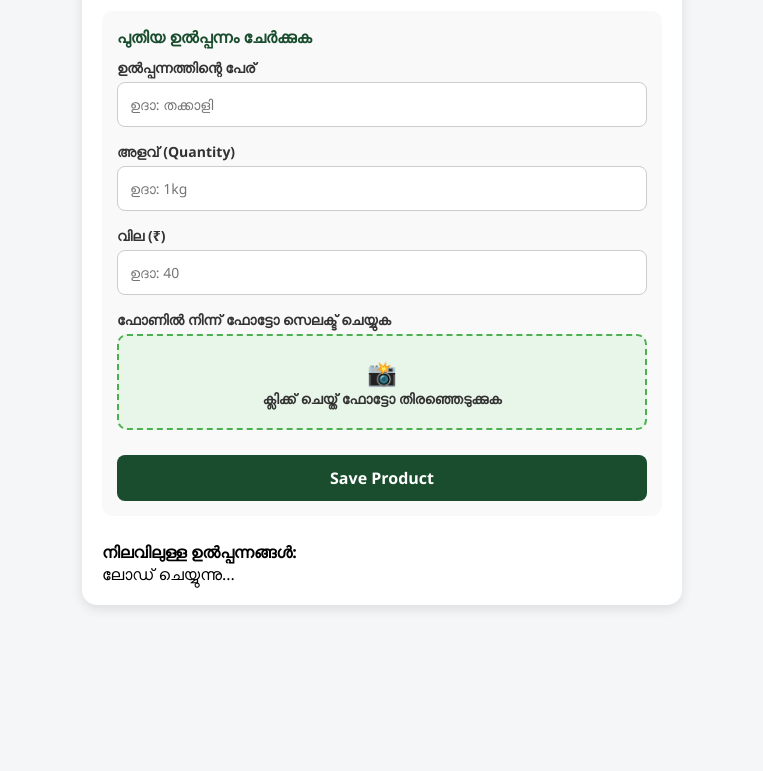
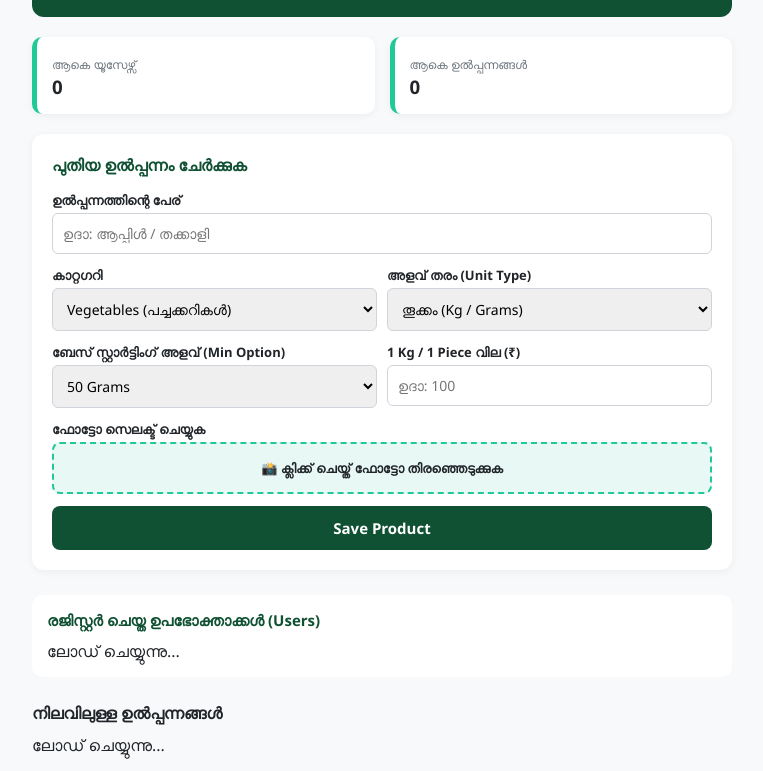
Before and after one commit to nsivegetables-coder/123, a plain HTML site: page admin.html in a window 1280 px wide. Shown: the part 88-859 px from the top of the page, without its empty margins (258-1021 px from the left). Before the commit the page ends 800 px from the top, so only its background shows below. Drawn offline with Linux system fonts and the light colour scheme; no server answers.

Commit message:
Update admin.html

```diff
--- a/admin.html
+++ b/admin.html
@@ -3,76 +3,118 @@
 <head>
     <meta charset="UTF-8">
     <meta name="viewport" content="width=device-width, initial-scale=1.0">
-    <title>FRESH PICK - Admin Panel</title>
+    <title>FRESH PICK - Admin Dashboard</title>
     <style>
         :root {
-            --primary: #1a4d2e;
-            --accent: #4caf50;
-            --bg: #f4f6f8;
+            --primary: #0f5132;
+            --accent: #20c997;
+            --bg: #f8f9fa;
+            --dark: #212529;
         }
-        * { box-sizing: border-box; font-family: 'Segoe UI', Tahoma, Geneva, Verdana, sans-serif; margin: 0; padding: 0; }
-        body { background-color: var(--bg); padding: 20px; }
-        .container { max-width: 600px; margin: 0 auto; background: white; padding: 20px; border-radius: 15px; box-shadow: 0 4px 12px rgba(0,0,0,0.1); }
-        h2 { color: var(--primary); margin-bottom: 20px; text-align: center; font-size: 20px; border-bottom: 2px solid #eee; padding-bottom: 10px; }
-        .form-group { margin-bottom: 15px; }
-        label { display: block; margin-bottom: 5px; font-weight: 600; font-size: 14px; color: #333; }
-        input { width: 100%; padding: 12px; border: 1px solid #ccc; border-radius: 8px; font-size: 14px; outline: none; }
+        * { box-sizing: border-box; font-family: 'Poppins', 'Segoe UI', sans-serif; margin: 0; padding: 0; }
+        body { background-color: var(--bg); padding: 15px; color: var(--dark); }
+        .container { max-width: 700px; margin: 0 auto; }
+        .header { background: var(--primary); color: white; padding: 20px; border-radius: 12px; margin-bottom: 20px; text-align: center; }
+        .stats-grid { display: grid; grid-template-columns: 1fr 1fr; gap: 15px; margin-bottom: 20px; }
+        .stat-card { background: white; padding: 15px; border-radius: 10px; border-left: 5px solid var(--accent); box-shadow: 0 2px 8px rgba(0,0,0,0.05); }
+        .form-section { background: white; padding: 20px; border-radius: 12px; box-shadow: 0 2px 8px rgba(0,0,0,0.05); margin-bottom: 25px; }
+        .form-group { margin-bottom: 12px; }
+        label { display: block; font-weight: 600; font-size: 13px; margin-bottom: 4px; }
+        input, select { width: 100%; padding: 10px; border: 1px solid #ced4da; border-radius: 6px; font-size: 14px; outline: none; }
+        .row { display: flex; gap: 10px; }
+        .row > div { flex: 1; }
 
         .file-upload-box {
-            border: 2px dashed var(--accent);
-            padding: 20px;
-            text-align: center;
-            border-radius: 10px;
-            background: #e8f5e9;
-            cursor: pointer;
-            display: block;
+            border: 2px dashed var(--accent); padding: 15px; text-align: center; border-radius: 8px; background: #e8f8f5; cursor: pointer; display: block;
         }
         .file-upload-box input[type="file"] { display: none; }
-        .preview-img { width: 100px; height: 100px; object-fit: cover; border-radius: 10px; margin-top: 15px; border: 2px solid var(--accent); display: none; }
+        .preview-img { width: 80px; height: 80px; object-fit: cover; border-radius: 8px; margin-top: 10px; display: none; }
 
-        button { background: var(--primary); color: white; border: none; padding: 12px; border-radius: 8px; width: 100%; font-size: 16px; font-weight: bold; cursor: pointer; margin-top: 10px; }
-        button:hover { background: #133a22; }
-        button:disabled { background: #888; cursor: not-allowed; }
+        button { background: var(--primary); color: white; border: none; padding: 12px; border-radius: 8px; width: 100%; font-size: 15px; font-weight: bold; cursor: pointer; }
+        button:hover { opacity: 0.9; }
 
-        .card { background: #fff; border: 1px solid #e0e0e0; padding: 12px; border-radius: 10px; margin-top: 10px; display: flex; align-items: center; justify-content: space-between; }
-        .card-img { width: 50px; height: 50px; border-radius: 8px; object-fit: cover; margin-right: 12px; background: #eee; }
-        .card-info { font-size: 14px; flex-grow: 1; }
-        .price-tag { color: var(--accent); font-weight: bold; }
-        .delete-btn { background: #ff5252; width: auto; padding: 6px 12px; font-size: 12px; margin-top: 0; }
+        .product-card { background: white; padding: 12px; border-radius: 10px; margin-top: 10px; display: flex; align-items: center; justify-content: space-between; box-shadow: 0 2px 5px rgba(0,0,0,0.05); }
+        .product-img { width: 50px; height: 50px; border-radius: 6px; object-fit: cover; margin-right: 12px; }
+        .delete-btn { background: #dc3545; width: auto; padding: 5px 10px; font-size: 12px; }
+
+        .user-list { background: white; padding: 15px; border-radius: 10px; margin-top: 20px; }
+        .user-item { padding: 8px 0; border-bottom: 1px solid #eee; display: flex; justify-content: space-between; font-size: 14px; }
     </style>
 
-    <!-- Firebase SDKs -->
     <script src="https://www.gstatic.com/firebasejs/10.8.0/firebase-app-compat.js"></script>
     <script src="https://www.gstatic.com/firebasejs/10.8.0/firebase-firestore-compat.js"></script>
 </head>
 <body>
 
 <div class="container">
-    <h2>FRESH PICK - അഡ്മിൻ പാനൽ 🛠️</h2>
+    <div class="header">
+        <h2>FRESH PICK - Advanced Admin</h2>
+        <p style="font-size: 12px; opacity: 0.8;">മൾട്ടി കാറ്റഗറി & യൂസർ മാനേജ്‌മെന്റ്</p>
+    </div>
 
-    <div style="background: #f9f9f9; padding: 15px; border-radius: 10px; margin-bottom: 25px;">
-        <h3 style="font-size: 16px; margin-bottom: 10px; color: var(--primary);">പുതിയ ഉൽപ്പന്നം ചേർക്കുക</h3>
+    <!-- Stats -->
+    <div class="stats-grid">
+        <div class="stat-card">
+            <span style="font-size: 12px; color: #6c757d;">ആകെ യൂസേഴ്സ്</span>
+            <h3 id="totalUsers">0</h3>
+        </div>
+        <div class="stat-card">
+            <span style="font-size: 12px; color: #6c757d;">ആകെ ഉൽപ്പന്നങ്ങൾ</span>
+            <h3 id="totalProducts">0</h3>
+        </div>
+    </div>
+
+    <!-- Product Form -->
+    <div class="form-section">
+        <h3 style="margin-bottom: 15px; color: var(--primary); font-size: 16px;">പുതിയ ഉൽപ്പന്നം ചേർക്കുക</h3>
 
         <div class="form-group">
             <label>ഉൽപ്പന്നത്തിന്റെ പേര്</label>
-            <input type="text" id="pName" placeholder="ഉദാ: തക്കാളി">
+            <input type="text" id="pName" placeholder="ഉദാ: ആപ്പിൾ / തക്കാളി">
+        </div>
+
+        <div class="row">
+            <div class="form-group">
+                <label>കാറ്റഗറി</label>
+                <select id="pCategory">
+                    <option value="vegetables">Vegetables (പച്ചക്കറികൾ)</option>
+                    <option value="fruits">Fruits (പഴങ്ങൾ)</option>
+                    <option value="grocery">Grocery (ഗ്രോസറി)</option>
+                    <option value="beverages">Beverages (പാനീയങ്ങൾ)</option>
+                    <option value="offers">Today Special Offers 🏷️</option>
+                </select>
+            </div>
+            <div class="form-group">
+                <label>അളവ് തരം (Unit Type)</label>
+                <select id="pUnitType">
+                    <option value="weight">തൂക്കം (Kg / Grams)</option>
+                    <option value="piece">എണ്ണം (Pieces / Packet)</option>
+                </select>
+            </div>
+        </div>
+
+        <div class="row">
+            <div class="form-group">
+                <label>ബേസ് സ്റ്റാർട്ടിംഗ് അളവ് (Min Option)</label>
+                <select id="pMinUnit">
+                    <option value="50g">50 Grams</option>
+                    <option value="100g">100 Grams</option>
+                    <option value="250g">250 Grams</option>
+                    <option value="500g">500 Grams</option>
+                    <option value="1kg">1 Kg</option>
+                    <option value="1pc">1 Piece / Packet</option>
+                </select>
+            </div>
+            <div class="form-group">
+                <label>1 Kg / 1 Piece വില (₹)</label>
+                <input type="number" id="pPrice" placeholder="ഉദാ: 100">
+            </div>
         </div>
 
         <div class="form-group">
-            <label>അളവ് (Quantity)</label>
-            <input type="text" id="pQty" placeholder="ഉദാ: 1kg">
-        </div>
-
-        <div class="form-group">
-            <label>വില (₹)</label>
-            <input type="number" id="pPrice" placeholder="ഉദാ: 40">
-        </div>
-
-        <div class="form-group">
-            <label>ഫോണിൽ നിന്ന് ഫോട്ടോ സെലക്ട് ചെയ്യുക</label>
+            <label>ഫോട്ടോ സെലക്ട് ചെയ്യുക</label>
             <label class="file-upload-box">
-                <div style="font-size: 24px;">📸</div>
-                <span id="uploadText">ക്ലിക്ക് ചെയ്ത് ഫോട്ടോ തിരഞ്ഞെടുക്കുക</span>
+                <span>📸 ക്ലിക്ക് ചെയ്ത് ഫോട്ടോ തിരഞ്ഞെടുക്കുക</span>
                 <input type="file" id="pImgFile" accept="image/*" onchange="previewAndCompress(event)">
             </label>
             <center><img id="imgPreview" class="preview-img"></center>
@@ -81,7 +123,14 @@
         <button id="saveBtn" onclick="addProduct()">Save Product</button>
     </div>
 
-    <h3 style="font-size: 16px; margin-top: 20px;">നിലവിലുള്ള ഉൽപ്പന്നങ്ങൾ:</h3>
+    <!-- Registered Users List -->
+    <div class="user-list">
+        <h3 style="font-size: 15px; color: var(--primary); margin-bottom: 10px;">രജിസ്റ്റർ ചെയ്ത ഉപഭോക്താക്കൾ (Users)</h3>
+        <div id="usersList">ലോഡ് ചെയ്യുന്നു...</div>
+    </div>
+
+    <!-- Existing Products -->
+    <h3 style="margin-top: 25px; margin-bottom: 10px; font-size: 16px;">നിലവിലുള്ള ഉൽപ്പന്നങ്ങൾ</h3>
     <div id="adminProductList">ലോഡ് ചെയ്യുന്നു...</div>
 </div>
 
@@ -100,7 +149,6 @@
 
     let base64ImageString = "";
 
-    // ഫോട്ടോ പ്രോസസ്സ് ചെയ്ത് ചെറുതാക്കുന്ന ഫങ്ഷൻ
     function previewAndCompress(event) {
         const file = event.target.files[0];
         if (file) {
@@ -110,21 +158,17 @@
                 img.src = e.target.result;
                 img.onload = function() {
                     const canvas = document.createElement("canvas");
-                    const MAX_WIDTH = 300; // വേഗത്തിൽ ലോഡാകാൻ വലിപ്പം ചെറുതാക്കുന്നു
+                    const MAX_WIDTH = 300;
                     const scaleFactor = MAX_WIDTH / img.width;
                     canvas.width = MAX_WIDTH;
                     canvas.height = img.height * scaleFactor;
-
                     const ctx = canvas.getContext("2d");
                     ctx.drawImage(img, 0, 0, canvas.width, canvas.height);
-
-                    // ക്വാളിറ്റി കുറച്ച് base64 സ്ട്രിംഗ് ആക്കുന്നു
                     base64ImageString = canvas.toDataURL("image/jpeg", 0.7);
 
                     const preview = document.getElementById("imgPreview");
                     preview.src = base64ImageString;
                     preview.style.display = "block";
-                    document.getElementById("uploadText").innerText = "ഫോട്ടോ റെഡിയാണ് ✔️";
                 };
             };
             reader.readAsDataURL(file);
@@ -133,7 +177,9 @@
 
     async function addProduct() {
         const name = document.getElementById('pName').value;
-        const qty = document.getElementById('pQty').value;
+        const category = document.getElementById('pCategory').value;
+        const unitType = document.getElementById('pUnitType').value;
+        const minUnit = document.getElementById('pMinUnit').value;
         const price = Number(document.getElementById('pPrice').value);
         const btn = document.getElementById('saveBtn');
 
@@ -151,22 +197,19 @@
         try {
             await db.collection("products").add({
                 name: name,
-                qty: qty || "1 KG",
+                category: category,
+                unitType: unitType,
+                minUnit: minUnit,
                 price: price,
-                img: finalImg
+                img: finalImg,
+                createdAt: firebase.firestore.FieldValue.serverTimestamp()
             });
 
-            alert("ഉൽപ്പന്നം വിജയകരമായി ചേർത്തു!");
-
-            // ഫോം റീസെറ്റ് ചെയ്യുന്നു
+            alert("ഉൽപ്പന്നം ചേർത്തു!");
             document.getElementById('pName').value = '';
-            document.getElementById('pQty').value = '';
             document.getElementById('pPrice').value = '';
-            document.getElementById('pImgFile').value = '';
             document.getElementById('imgPreview').style.display = 'none';
-            document.getElementById('uploadText').innerText = "ക്ലിക്ക് ചെയ്ത് ഫോട്ടോ തിരഞ്ഞെടുക്കുക";
             base64ImageString = "";
-
         } catch (error) {
             alert("Error: " + error.message);
         } finally {
@@ -175,17 +218,19 @@
         }
     }
 
+    // Load Products
     db.collection("products").onSnapshot((snapshot) => {
         const list = document.getElementById('adminProductList');
+        document.getElementById('totalProducts').innerText = snapshot.size;
         list.innerHTML = "";
         snapshot.forEach((doc) => {
             const p = doc.data();
             list.innerHTML += `
-                <div class="card">
-                    <img src="${p.img}" class="card-img" onerror="this.src='https://i.imgur.com/8uO0MhR.png'">
-                    <div class="card-info">
-                        <strong>${p.name}</strong> (${p.qty})<br>
-                        <span class="price-tag">₹${p.price}</span>
+                <div class="product-card">
+                    <img src="${p.img}" class="product-img">
+                    <div style="flex-grow:1;">
+                        <strong>${p.name}</strong> <small>(${p.category || 'veg'})</small><br>
+                        <span style="color:var(--primary); font-weight:bold;">₹${p.price}</span> / base: ${p.minUnit || '1kg'}
                     </div>
                     <button class="delete-btn" onclick="deleteProduct('${doc.id}')">Delete</button>
                 </div>
@@ -193,8 +238,24 @@
         });
     });
 
+    // Load Users
+    db.collection("users").onSnapshot((snapshot) => {
+        const userList = document.getElementById('usersList');
+        document.getElementById('totalUsers').innerText = snapshot.size;
+        userList.innerHTML = "";
+        snapshot.forEach((doc) => {
+            const u = doc.data();
+            userList.innerHTML += `
+                <div class="user-item">
+                    <span>📱 <strong>${u.phone || doc.id}</strong> (${u.name || 'User'})</span>
+                    <span style="color:orange; font-weight:bold;">🏆 ${u.points || 0} Pts</span>
+                </div>
+            `;
+        });
+    });
+
     function deleteProduct(id) {
-        if (confirm("ഈ ഉൽപ്പന്നം നീക്കം ചെയ്യണമെന്ന് ഉറപ്പാണോ?")) {
+        if (confirm("ഡിലീറ്റ് ചെയ്യണോ?")) {
             db.collection("products").doc(id).delete();
         }
     }
```
